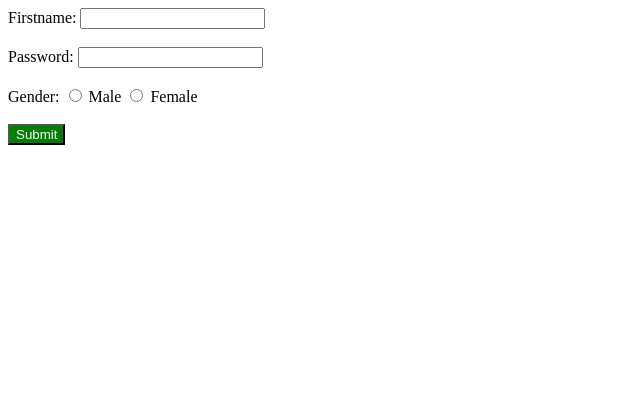
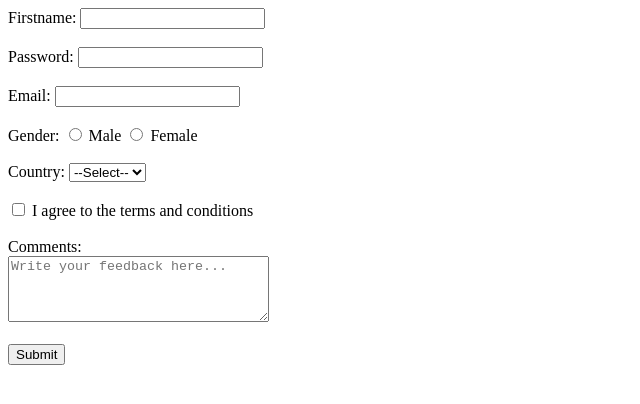
Before and after one commit to atharvakesarkar/webdevelopment_class, a plain HTML site: page forms/form.html in a window 1280 px wide. Shown: the whole page, without its empty margins (0-640 px from the left). Drawn offline with Linux system fonts and the light colour scheme.

Commit message:
added all this widjets  - Email , Dropdown , Checkbox, Textarea

```diff
--- a/forms/form.html
+++ b/forms/form.html
@@ -3,31 +3,57 @@
 <head>
   <meta charset="UTF-8">
   <meta name="viewport" content="width=device-width, initial-scale=1.0">
-  <title>Basic Form</title>
+  <title>Simple Form with More Widgets</title>
 </head>
 <body>
 
   <form>
+    <!-- Firstname -->
     <label for="fname">Firstname:</label>
     <input type="text" id="fname" name="fname">
-
     <br><br>
 
+    <!-- Password -->
     <label for="pass">Password:</label>
     <input type="password" id="pass" name="pass">
-
     <br><br>
 
+    <!-- Email -->
+    <label for="email">Email:</label>
+    <input type="email" id="email" name="email">
+    <br><br>
+
+    <!-- Gender -->
     <label>Gender:</label>
     <input type="radio" id="male" name="gender" value="male">
     <label for="male">Male</label>
 
     <input type="radio" id="female" name="gender" value="female">
     <label for="female">Female</label>
-
     <br><br>
 
-    <button type="submit" style="background-color: green; color: white;">Submit</button>
+    <!-- Dropdown -->
+    <label for="country">Country:</label>
+    <select id="country" name="country">
+      <option value="">--Select--</option>
+      <option value="india">India</option>
+      <option value="usa">USA</option>
+      <option value="uk">UK</option>
+    </select>
+    <br><br>
+
+    <!-- Checkbox -->
+    <input type="checkbox" id="agree" name="agree">
+    <label for="agree">I agree to the terms and conditions</label>
+    <br><br>
+
+    <!-- Textarea -->
+    <label for="comments">Comments:</label><br>
+    <textarea id="comments" name="comments" rows="4" cols="30" placeholder="Write your feedback here..."></textarea>
+    <br><br>
+
+    <!-- Submit -->
+    <button type="submit">Submit</button>
   </form>
 
 </body>
```
